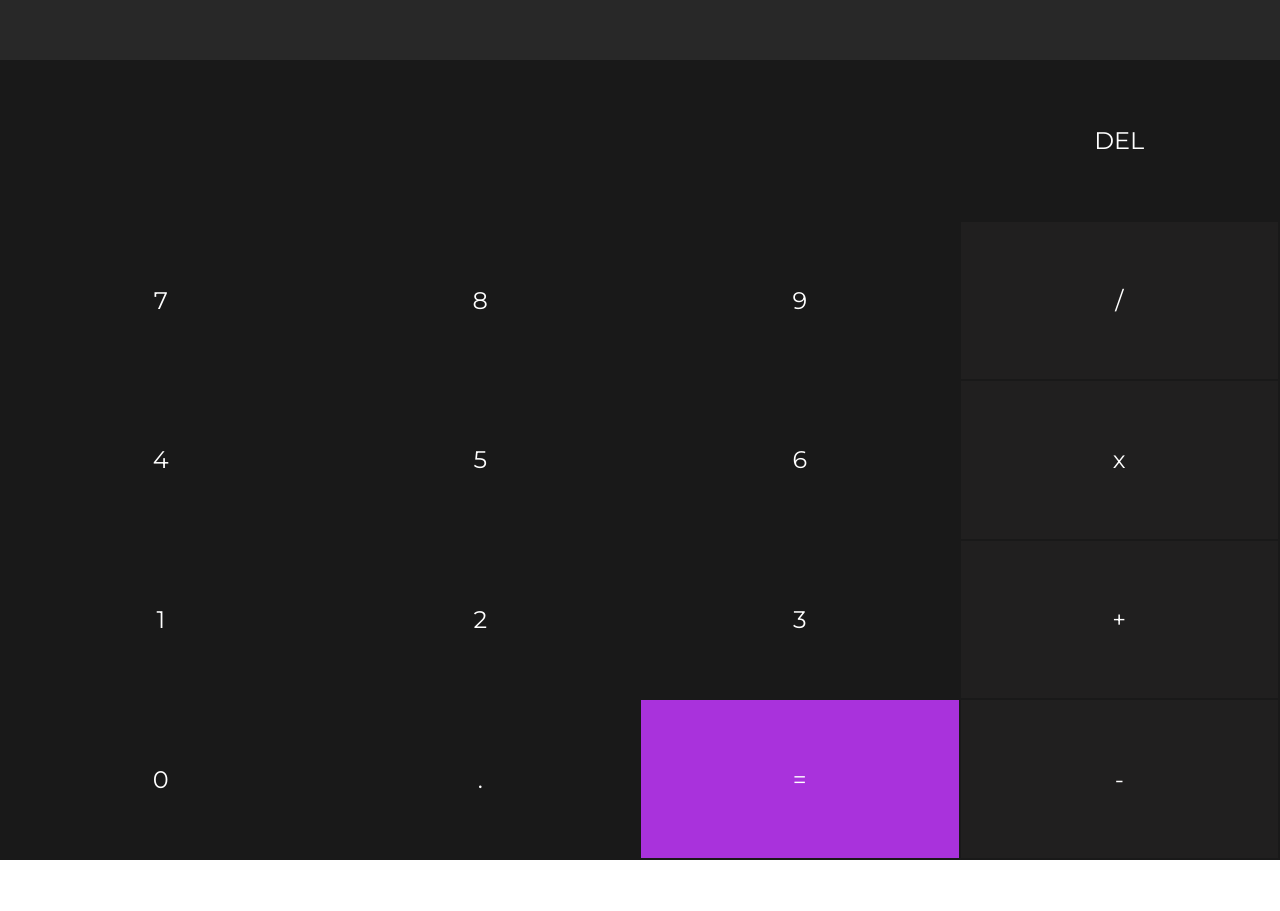
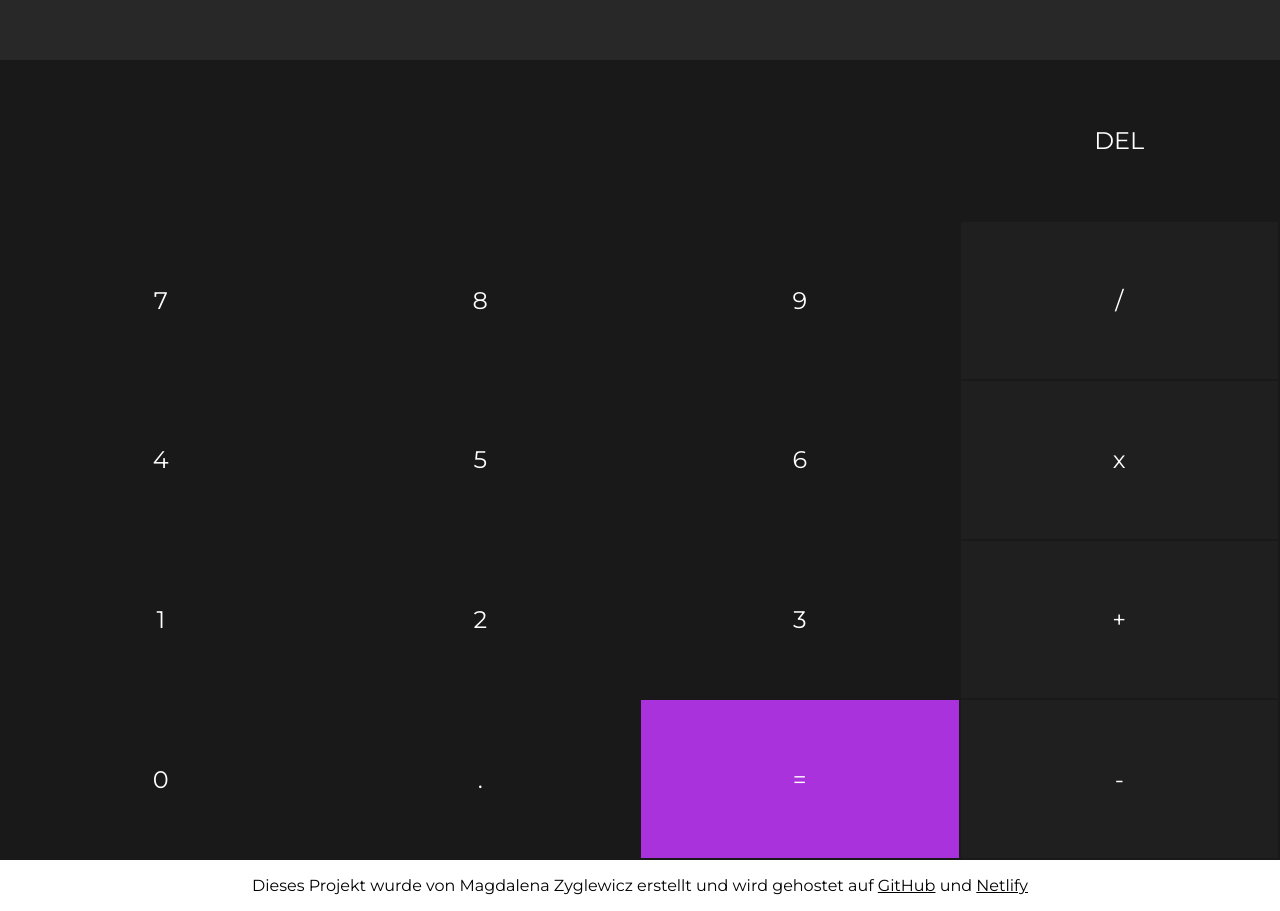
Before and after one commit to Lena3891/Taschenrechner, a plain HTML site: page index.html in a window 1280 px wide. Shown: the part 180-1091 px from the top of the page. Before the commit the page ends 1040 px from the top, so only its background shows below. Drawn offline with Linux system fonts and the light colour scheme.

Commit message:
added footer

```diff
--- a/index.html
+++ b/index.html
@@ -65,4 +65,7 @@
     </table>
 
 </body>
+<footer>
+    <p class="text-center">Dieses Projekt wurde von Magdalena Zyglewicz erstellt und wird gehostet auf <a href="https://github.com/Lena3891/Taschenrechner">GitHub</a> und <a href="https://app.netlify.com/teams/lena3891/overview">Netlify</a></p>
+</footer>
 </html>
--- a/style.css
+++ b/style.css
@@ -62,3 +62,10 @@
         padding: 12px; /* Noch kleinere Innenpolsterung */
     }
 }
+.text-center {
+    text-align: center;
+}
+
+a {
+    color: black;
+}
```
